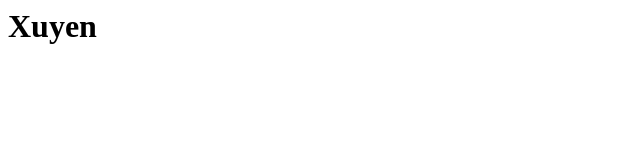
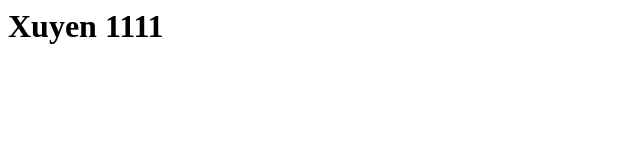
Before and after one commit to MariaXuyen/learn-git, a plain HTML site: page index.html in a window 1280 px wide. Shown: the full height of the page, 0-640 px from the left. Drawn offline with Linux system fonts and the light colour scheme.

Commit message:
update: index.html

```diff
--- a/index.html
+++ b/index.html
@@ -1 +1 @@
-<h1>Xuyen</h1>
+<h1>Xuyen 1111</h1>
```
